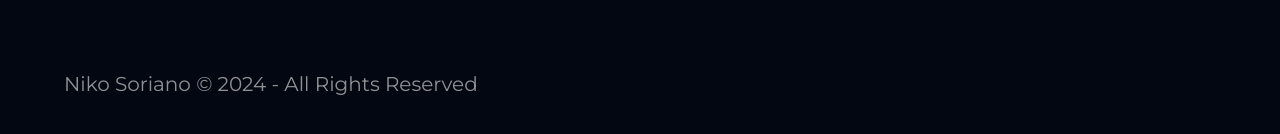
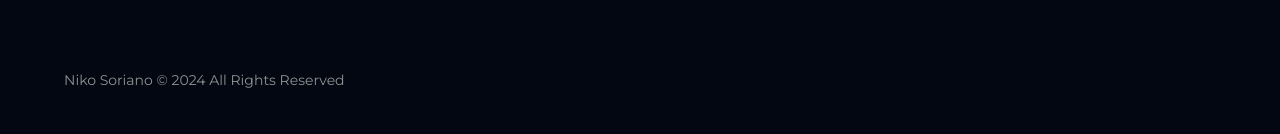
Before and after one commit to kaizenics/confessly, a Next.js app: page / in a window 1280 px wide. Shown: the part 568-702 px from the top of the page. Built offline with nearby package versions, Linux system fonts and the light colour scheme; no server answers; the database is empty.

Commit message:
refactor: footer and header styles, update message component

```diff
--- a/src/app/components/Footer.tsx
+++ b/src/app/components/Footer.tsx
@@ -5,9 +5,9 @@ export const Footer = () => {
     <>
       <section className="mt-20">
         <Container className="max-w-7xl container mx-auto ">
-          <footer className="mt-3 flex justify-between items-center">
-            <p className="font-montserrat text-[12px] sm:text-sm md:text-xl mb-20 items-start text-[#a7a7a7dc] inline-block  whitespace-nowrap">
-              Niko Soriano © 2024 - All Rights Reserved
+          <footer className="mt-3 flex justify-center sm:justify-start">
+            <p className="font-montserrat text-[12px] sm:text-sm md:text-md mb-20 text-[#a7a7a7dc] inline-block whitespace-nowrap">
+              Niko Soriano © 2024 All Rights Reserved
             </p>
           </footer>
         </Container>
--- a/src/app/components/Header.tsx
+++ b/src/app/components/Header.tsx
@@ -52,7 +52,6 @@ export const Header = () => {
     }
 
     try {
-      // Get current date and time in Philippine time zone
       const philippinesDate = new Date().toLocaleString("en-PH", {
         timeZone: "Asia/Manila",
       });
--- a/src/app/components/Messages.tsx
+++ b/src/app/components/Messages.tsx
@@ -76,13 +76,14 @@ export const Messages = () => {
                     {message.text}
                   </p>
 
-                  <div className="w-full flex border-t justify-between mx-14 sm:mx-40 border-slate-600">
+                  <div className="w-full flex border-t justify-between mx-20 sm:mx-40 border-slate-600">
                     <button
                       className="font-montserrat font-semibold text-sm sm:text-md text-red-400 hover:text-red-500 py-3 px-3 cursor-pointer"
                       onClick={() => handleReadMore(message.text)}
                     >
                       Read more
                     </button>
+                    <p className="font-montserrat font-regular text-sm sm:text-md text-white py-3 px-3">02/1/2024</p>
                   </div>
                 </div>
               ))}
--- a/src/app/messages/page.tsx
+++ b/src/app/messages/page.tsx
@@ -120,7 +120,7 @@ export default function MyMessages() {
                     {message.text}
                   </p>
 
-                  <div className="w-full flex border-t mx-14 sm:mx-40 justify-between border-slate-600">
+                  <div className="w-full flex border-t mx-20 sm:mx-28 justify-between border-slate-600">
                     <button
                       className="font-montserrat font-semibold text-sm sm:text-md text-white hover:text-gray-300 py-3 px-3 cursor-pointer"
                       onClick={() => handleReadMore(message)}
```
